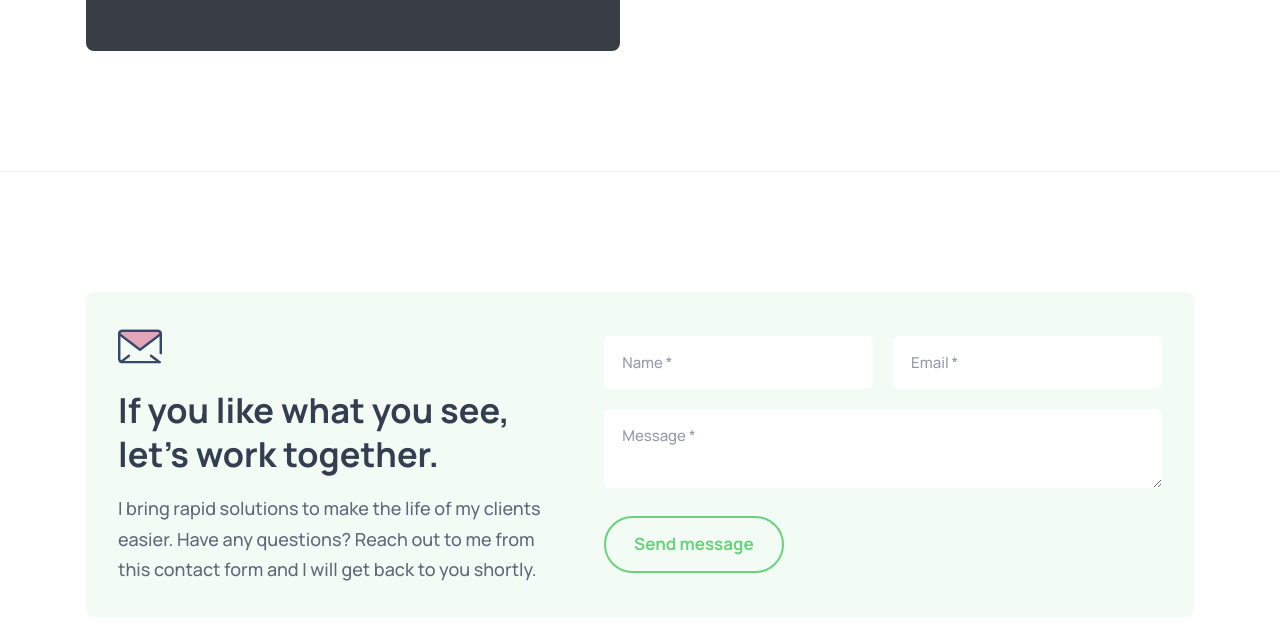
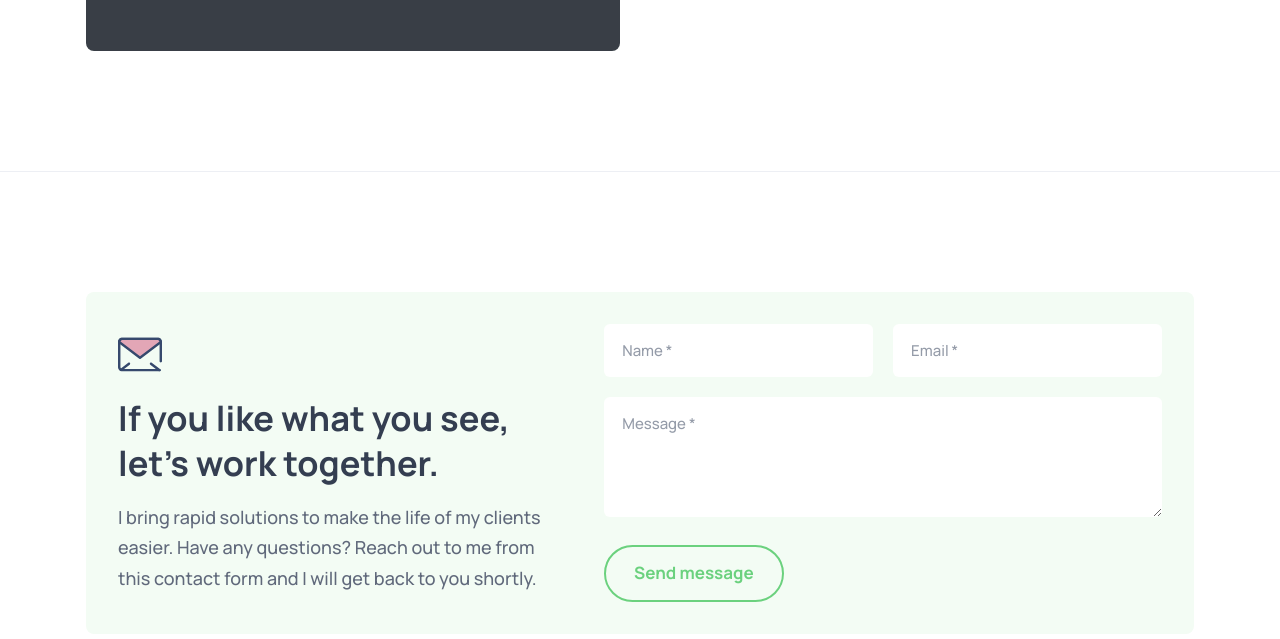
Before and after one commit to be-bees/portfolio-agathiyan, a website with bundled scripts: page index.html in a window 1280 px wide. Shown: the part 4083-4722 px from the top of the page. Built offline with nearby package versions, Linux system fonts and the light colour scheme.

Commit message:
worked for textarea resize bug

```diff
--- a/assets/scss/styles.scss
+++ b/assets/scss/styles.scss
@@ -519,7 +519,7 @@
         color: var(--manatee);
       }
 
-      &textarea {
+      &.pa-textarea {
         min-height: 120px;
         height: 120px;
         max-height: 240px;
--- a/index.html
+++ b/index.html
@@ -506,7 +506,7 @@ the RESTful API
                 <input type="email" name="email_address" placeholder="Email *" id="email" required class="pa-input-field" autocomplete="off">
               </div>
 
-              <textarea name="message" placeholder="Message *" required class="pa-input-field" id="message" autocomplete="off"></textarea>
+              <textarea name="message" placeholder="Message *" required class="pa-input-field pa-textarea" id="message" autocomplete="off"></textarea>
 
               <button type="submit" class="pa-btn pa-btn-secondary">Send message</button>
 
```
Also changed, not shown: assets/scss/styles.css.
